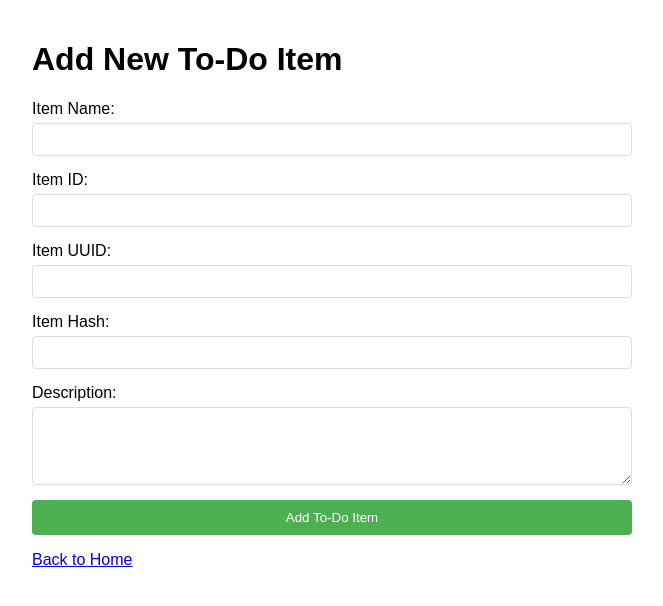
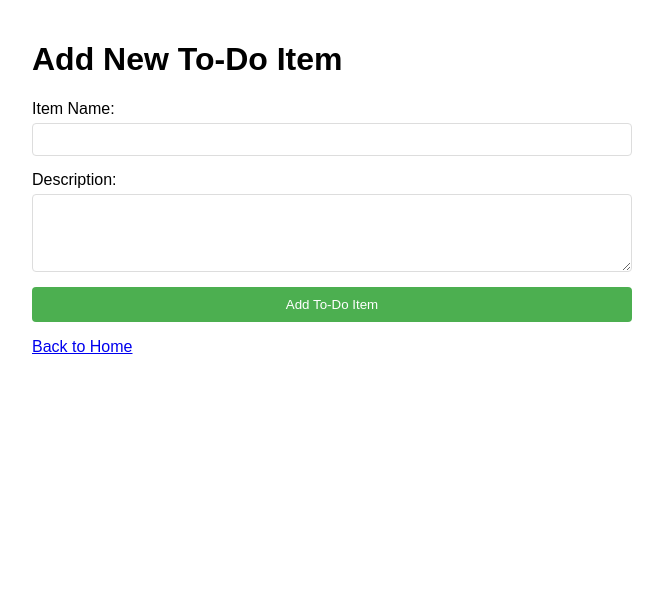
Before and after one commit to imTanush02/flask-project, a Flask app: page / in a window 1280 px wide. Shown: the top 606 px of the page, without its empty margins (308-971 px from the left). Run offline with Flask 3, Linux system fonts and the light colour scheme.

Commit message:
rollback

```diff
--- a/templates/index.html
+++ b/templates/index.html
@@ -19,15 +19,14 @@
             flex-direction: column;
             gap: 5px;
         }
-      input,
-      textarea {
+        input, textarea {
             padding: 8px;
             border: 1px solid #ddd;
             border-radius: 4px;
         }
         button {
             padding: 10px 15px;
-        background-color: #4caf50;
+            background-color: #4CAF50;
             color: white;
             border: none;
             border-radius: 4px;
@@ -43,28 +42,11 @@
     <form class="todo-form" action="/submittodoitem" method="POST">
         <div class="form-group">
             <label for="itemName">Item Name:</label>
-        <input type="text" id="itemName" name="itemName" required />
-      </div>
-      <div class="form-group">
-        <label for="itemId">Item ID:</label>
-        <input type="text" id="itemId" name="itemId" required />
-      </div>
-      <div class="form-group">
-        <label for="itemUuid">Item UUID:</label>
-        <input type="text" id="itemUuid" name="itemUuid" required />
-      </div>
-      <div class="form-group">
-        <label for="itemHash">Item Hash:</label>
-        <input type="text" id="itemHash" name="itemHash" required />
+            <input type="text" id="itemName" name="itemName" required>
         </div>
         <div class="form-group">
             <label for="itemDescription">Description:</label>
-        <textarea
-          id="itemDescription"
-          name="itemDescription"
-          rows="4"
-          required
-        ></textarea>
+            <textarea id="itemDescription" name="itemDescription" rows="4" required></textarea>
         </div>
         <button type="submit">Add To-Do Item</button>
     </form>
```
Lines whose indentation alone changed are shown as unchanged.
